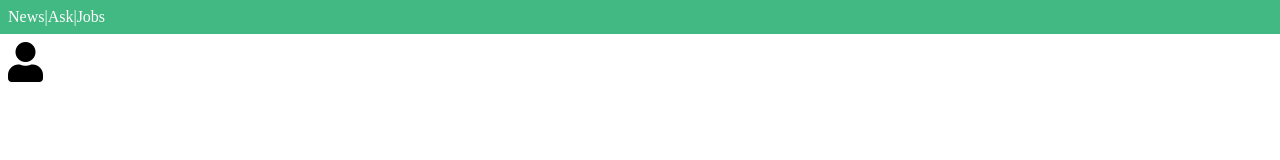
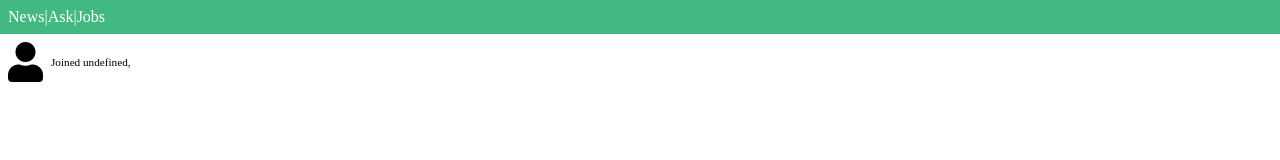
Before and after one commit to Yesdoing/yesnews-vue, a Vue app: page /user/1 in a window 1280 px wide. Shown: the top 160 px of the page. Built offline with nearby package versions, Linux system fonts and the light colour scheme; no server answers.

Commit message:
feat: add styling component

```diff
--- a/src/views/ItemView.vue
+++ b/src/views/ItemView.vue
@@ -2,8 +2,9 @@
   <div>
     <section>
       <user-profile :info="fetchedItem">
-        <div slot="username">{{ fetchedItem.user }}</div>
-        <template slot="time">{{ fetchedItem.time_ago }}</template>
+        <!-- <div slot="username">{{ fetchedItem.user }}</div> -->
+        <router-link slot="username" :to="`/user/${fetchedItem.user}`">{{ fetchedItem.user}}</router-link>
+        <template slot="time">{{'Posted ' +  fetchedItem.time_ago }}</template>
       </user-profile>
       <!-- <div class="user-container">
         <div>
--- a/src/views/UserView.vue
+++ b/src/views/UserView.vue
@@ -2,8 +2,8 @@
   <div>
     <user-profile>
       <div slot="username">{{ userInfo.id }}</div>
-      <template slot="time">{{ userInfo.created }}</template>
-      <div slot="karma">{{ userInfo.karma }}</div>
+      <span slot="time">{{'Joined ' + userInfo.created }},  </span>
+      <span slot="karma">{{ userInfo.karma }}</span>
     </user-profile>
   </div>
 </template>
```
